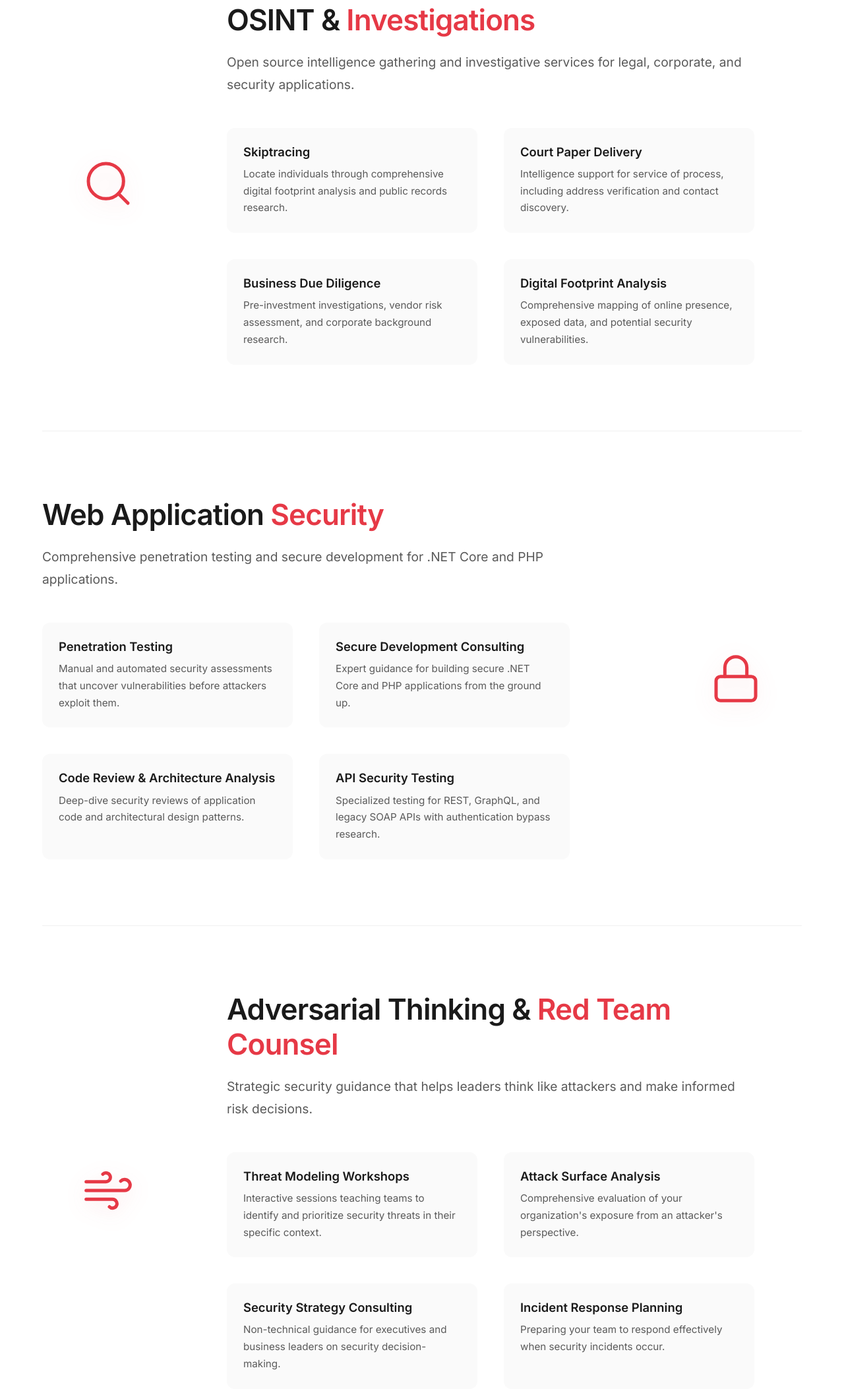
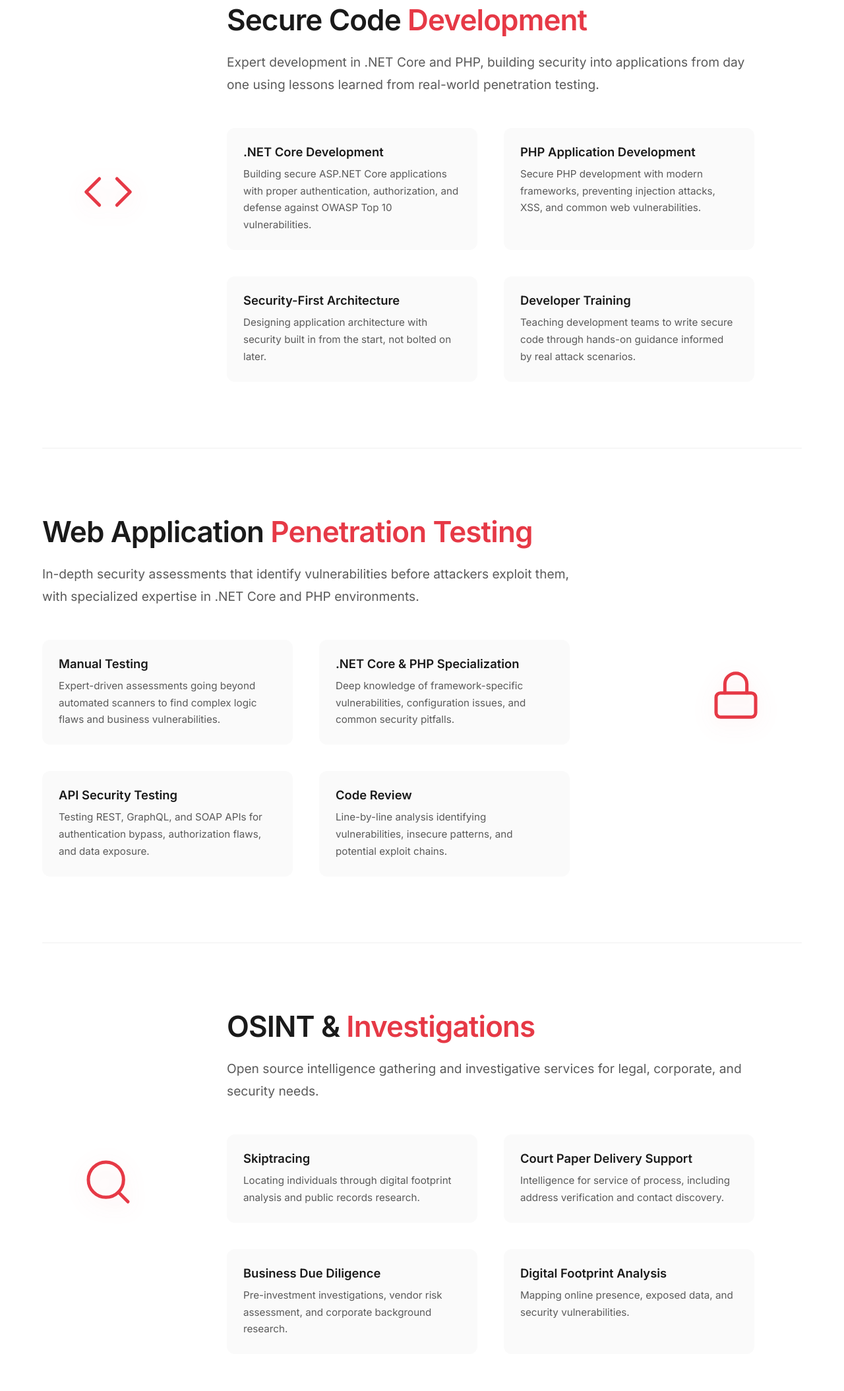
Before and after one commit to OmnisCyber/warlox_static, a plain HTML site: page services.html in a window 1280 px wide. Shown: the part 549-2658 px from the top of the page at 66% size. Drawn offline with Linux system fonts and the light colour scheme.

Commit message:
Move Secure Code Development to top, eliminate redundancies throughout services page

```diff
--- a/services.html
+++ b/services.html
@@ -46,29 +46,29 @@
             <div class="service-block service-left">
                 <div class="service-visual">
                     <svg xmlns="http://www.w3.org/2000/svg" width="80" height="80" viewBox="0 0 24 24" fill="none" stroke="currentColor" stroke-width="1.5" stroke-linecap="round" stroke-linejoin="round">
-                        <circle cx="11" cy="11" r="8"></circle>
-                        <path d="m21 21-4.35-4.35"></path>
+                        <polyline points="16 18 22 12 16 6"></polyline>
+                        <polyline points="8 6 2 12 8 18"></polyline>
                     </svg>
                 </div>
                 <div class="service-details">
-                    <h2>OSINT & <span class="text-red">Investigations</span></h2>
-                    <p class="service-intro">Open source intelligence gathering and investigative services for legal, corporate, and security applications.</p>
+                    <h2>Secure Code <span class="text-red">Development</span></h2>
+                    <p class="service-intro">Expert development in .NET Core and PHP, building security into applications from day one using lessons learned from real-world penetration testing.</p>
                     <div class="service-offerings">
                         <div class="offering">
-                            <h4>Skiptracing</h4>
-                            <p>Locate individuals through comprehensive digital footprint analysis and public records research.</p>
+                            <h4>.NET Core Development</h4>
+                            <p>Building secure ASP.NET Core applications with proper authentication, authorization, and defense against OWASP Top 10 vulnerabilities.</p>
                         </div>
                         <div class="offering">
-                            <h4>Court Paper Delivery</h4>
-                            <p>Intelligence support for service of process, including address verification and contact discovery.</p>
+                            <h4>PHP Application Development</h4>
+                            <p>Secure PHP development with modern frameworks, preventing injection attacks, XSS, and common web vulnerabilities.</p>
                         </div>
                         <div class="offering">
-                            <h4>Business Due Diligence</h4>
-                            <p>Pre-investment investigations, vendor risk assessment, and corporate background research.</p>
+                            <h4>Security-First Architecture</h4>
+                            <p>Designing application architecture with security built in from the start, not bolted on later.</p>
                         </div>
                         <div class="offering">
-                            <h4>Digital Footprint Analysis</h4>
-                            <p>Comprehensive mapping of online presence, exposed data, and potential security vulnerabilities.</p>
+                            <h4>Developer Training</h4>
+                            <p>Teaching development teams to write secure code through hands-on guidance informed by real attack scenarios.</p>
                         </div>
                     </div>
                 </div>
@@ -77,24 +77,24 @@
             <!-- Service 2 - Right -->
             <div class="service-block service-right">
                 <div class="service-details">
-                    <h2>Web Application <span class="text-red">Security</span></h2>
-                    <p class="service-intro">Comprehensive penetration testing and secure development for .NET Core and PHP applications.</p>
+                    <h2>Web Application <span class="text-red">Penetration Testing</span></h2>
+                    <p class="service-intro">In-depth security assessments that identify vulnerabilities before attackers exploit them, with specialized expertise in .NET Core and PHP environments.</p>
                     <div class="service-offerings">
                         <div class="offering">
-                            <h4>Penetration Testing</h4>
-                            <p>Manual and automated security assessments that uncover vulnerabilities before attackers exploit them.</p>
+                            <h4>Manual Testing</h4>
+                            <p>Expert-driven assessments going beyond automated scanners to find complex logic flaws and business vulnerabilities.</p>
                         </div>
                         <div class="offering">
-                            <h4>Secure Development Consulting</h4>
-                            <p>Expert guidance for building secure .NET Core and PHP applications from the ground up.</p>
-                        </div>
-                        <div class="offering">
-                            <h4>Code Review & Architecture Analysis</h4>
-                            <p>Deep-dive security reviews of application code and architectural design patterns.</p>
+                            <h4>.NET Core & PHP Specialization</h4>
+                            <p>Deep knowledge of framework-specific vulnerabilities, configuration issues, and common security pitfalls.</p>
                         </div>
                         <div class="offering">
                             <h4>API Security Testing</h4>
-                            <p>Specialized testing for REST, GraphQL, and legacy SOAP APIs with authentication bypass research.</p>
+                            <p>Testing REST, GraphQL, and SOAP APIs for authentication bypass, authorization flaws, and data exposure.</p>
+                        </div>
+                        <div class="offering">
+                            <h4>Code Review</h4>
+                            <p>Line-by-line analysis identifying vulnerabilities, insecure patterns, and potential exploit chains.</p>
                         </div>
                     </div>
                 </div>
@@ -110,28 +110,29 @@
             <div class="service-block service-left">
                 <div class="service-visual">
                     <svg xmlns="http://www.w3.org/2000/svg" width="80" height="80" viewBox="0 0 24 24" fill="none" stroke="currentColor" stroke-width="1.5" stroke-linecap="round" stroke-linejoin="round">
-                        <path d="M9.59 4.59A2 2 0 1 1 11 8H2m10.59 11.41A2 2 0 1 0 14 16H2m15.73-8.27A2.5 2.5 0 1 1 19.5 12H2"></path>
+                        <circle cx="11" cy="11" r="8"></circle>
+                        <path d="m21 21-4.35-4.35"></path>
                     </svg>
                 </div>
                 <div class="service-details">
-                    <h2>Adversarial Thinking & <span class="text-red">Red Team Counsel</span></h2>
-                    <p class="service-intro">Strategic security guidance that helps leaders think like attackers and make informed risk decisions.</p>
+                    <h2>OSINT & <span class="text-red">Investigations</span></h2>
+                    <p class="service-intro">Open source intelligence gathering and investigative services for legal, corporate, and security needs.</p>
                     <div class="service-offerings">
                         <div class="offering">
-                            <h4>Threat Modeling Workshops</h4>
-                            <p>Interactive sessions teaching teams to identify and prioritize security threats in their specific context.</p>
+                            <h4>Skiptracing</h4>
+                            <p>Locating individuals through digital footprint analysis and public records research.</p>
                         </div>
                         <div class="offering">
-                            <h4>Attack Surface Analysis</h4>
-                            <p>Comprehensive evaluation of your organization's exposure from an attacker's perspective.</p>
+                            <h4>Court Paper Delivery Support</h4>
+                            <p>Intelligence for service of process, including address verification and contact discovery.</p>
                         </div>
                         <div class="offering">
-                            <h4>Security Strategy Consulting</h4>
-                            <p>Non-technical guidance for executives and business leaders on security decision-making.</p>
+                            <h4>Business Due Diligence</h4>
+                            <p>Pre-investment investigations, vendor risk assessment, and corporate background research.</p>
                         </div>
                         <div class="offering">
-                            <h4>Incident Response Planning</h4>
-                            <p>Preparing your team to respond effectively when security incidents occur.</p>
+                            <h4>Digital Footprint Analysis</h4>
+                            <p>Mapping online presence, exposed data, and security vulnerabilities.</p>
                         </div>
                     </div>
                 </div>
```
Also changed, not shown: about.html (+2 -40 lines), build/about.html (+2 -40 lines), build/services.html (+35 -34 lines).
